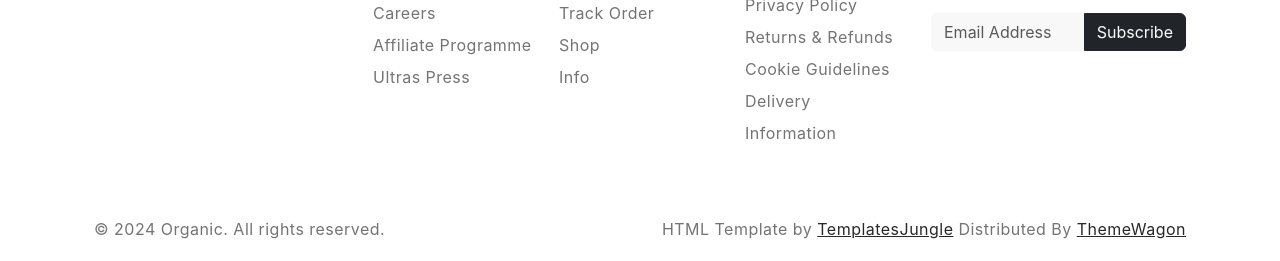
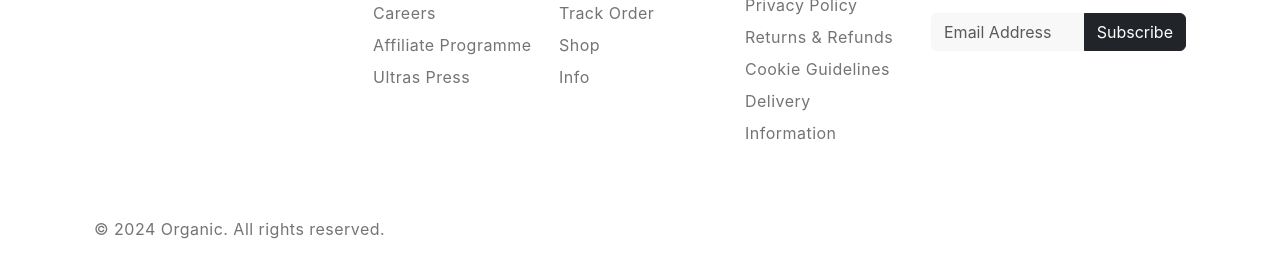
Before and after one commit to mohammaadaasif222/organic-1.0.0, a plain HTML site: page index.html in a window 1280 px wide. Shown: the part 7422-7683 px from the top of the page. Drawn offline with nearby package versions, Linux system fonts and the light colour scheme.

Commit message:
update footer

```diff
--- a/index.html
+++ b/index.html
@@ -2294,7 +2294,7 @@
             <p>© 2024 Organic. All rights reserved.</p>
           </div>
           <div class="col-md-6 credit-link text-start text-md-end">
-            <p>HTML Template by <a href="https://templatesjungle.com/">TemplatesJungle</a> Distributed By <a href="https://themewagon.com">ThemeWagon</a> </p>
+            <!-- <p>HTML Template by <a href="https://templatesjungle.com/">TemplatesJungle</a> Distributed By <a href="https://themewagon.com">ThemeWagon</a> </p> -->
           </div>
         </div>
       </div>
```
